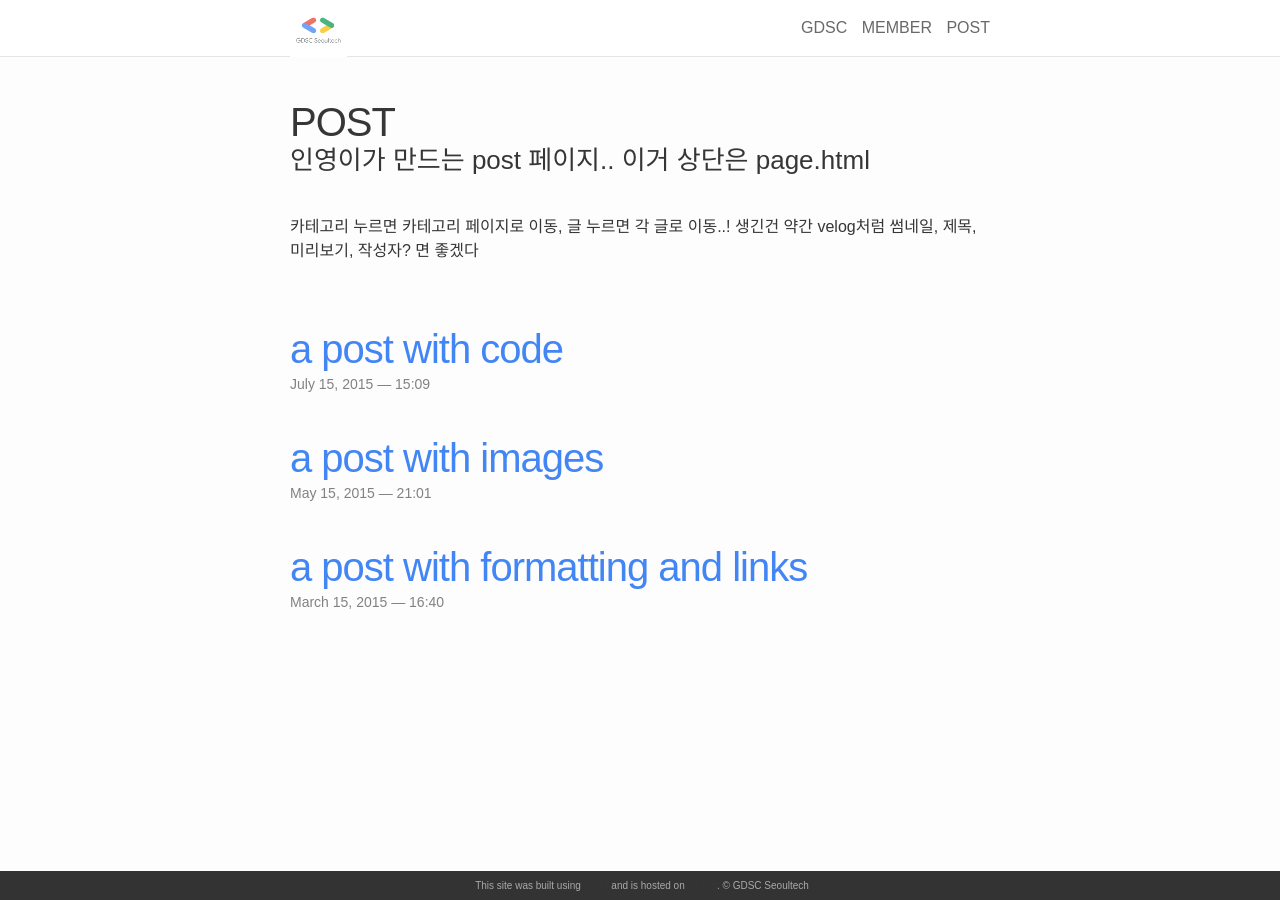
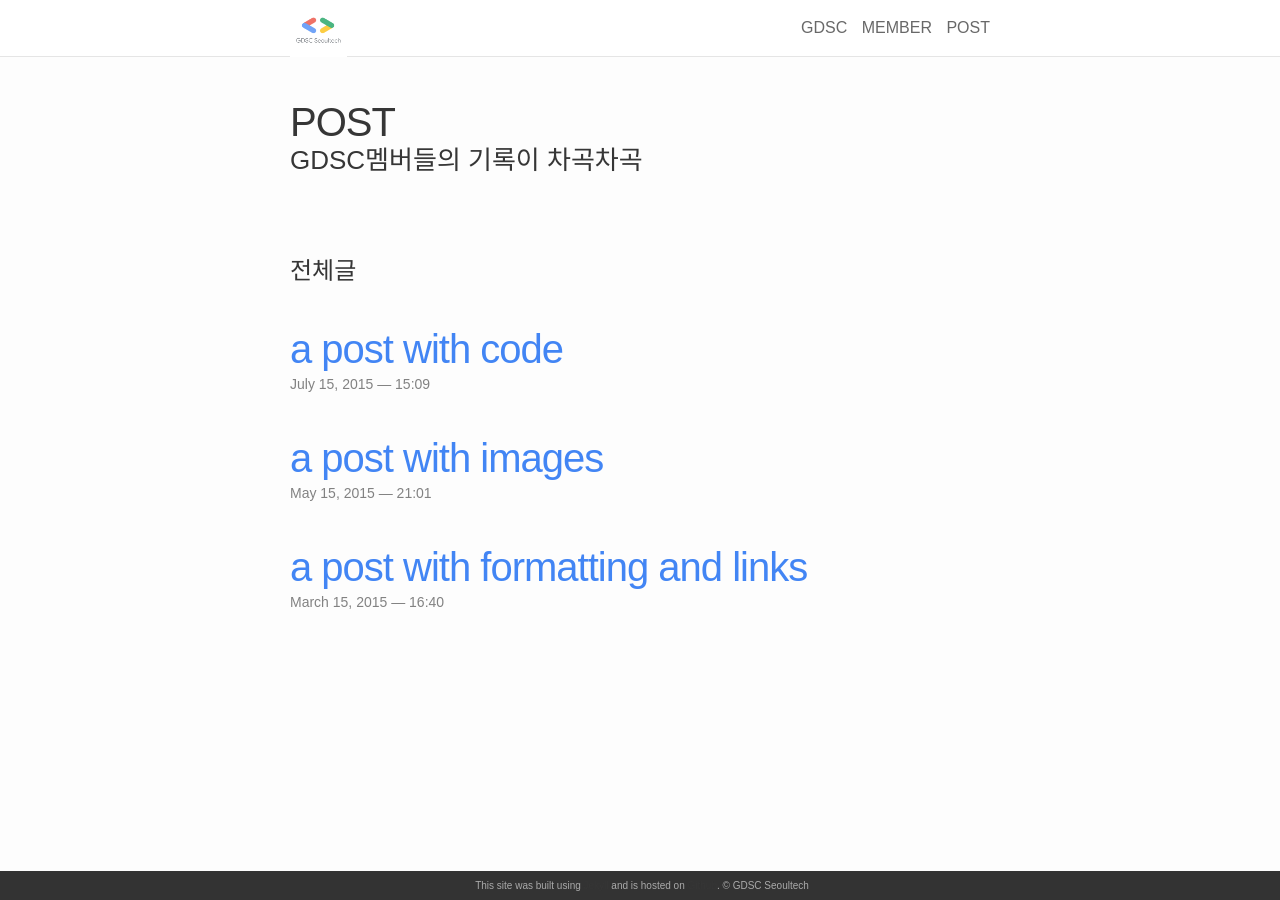
Before and after one commit to gdsc-seoultech/gdsc-seoultech.github.io, a Jekyll site: the page built from posts.md, in a window 1280 px wide. Built offline with Jekyll 4.4.1, drawn with Linux system fonts in a browser that asks for light colours; nearby versions of some CDN libraries.

Commit message:
Blog post category

```diff
--- /dev/null
+++ b/_layouts/post_page.html
@@ -0,0 +1,21 @@
+---
+layout: default
+---
+<div class="post">
+
+  <header class="post-header">
+    <h1 class="post-title">{{ page.title }}</h1>
+    <h5 class="post-description">{{ page.description }}</h5>
+  </header>
+
+  <div class="col">
+    {% for category in site.categories %}
+      <li><a href="/category/{{category | first}}">{{category | first }}({{category | last | size }}) </a></li>
+    {% endfor %}
+  </div>
+
+  <article class="post-content">
+    {{ content }}
+  </article>
+
+</div>
--- a/posts.md
+++ b/posts.md
@@ -1,12 +1,13 @@
 ---
-layout: page
+layout: post_page
 permalink: /posts/
 title: POST
-description: 인영이가 만드는 post 페이지.. 이거 상단은 page.html
+description: GDSC멤버들의 기록이 차곡차곡
 ---
 
-<p>카테고리 누르면 카테고리 페이지로 이동, 글 누르면 각 글로 이동..!
-생긴건 약간 velog처럼 썸네일, 제목, 미리보기, 작성자? 면 좋겠다</p>
+<br>
+
+<h1> 전체글 </h1>
 
 <br>
 
```
Also changed, not shown: _includes/category/android.md (added, +7 -0 lines), _includes/category/data.md (added, +6 -0 lines), _includes/category/seminar.md (added, +6 -0 lines), _includes/category/web.md (added, +6 -0 lines), _layouts/category.html (added, +23 -0 lines).
